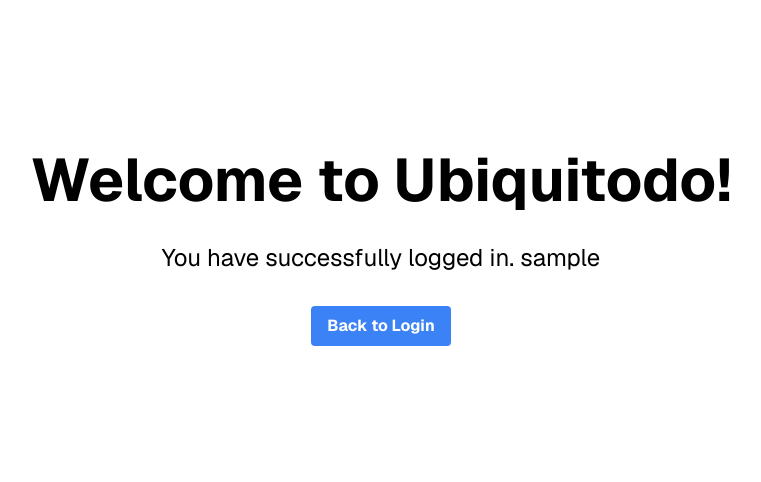
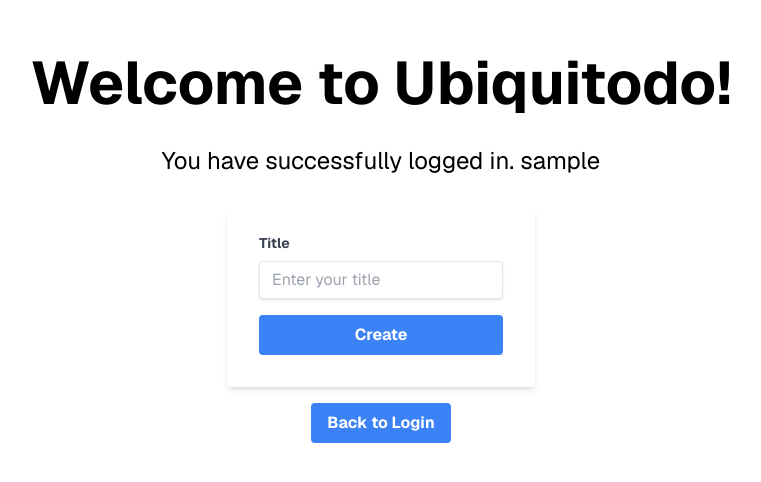
Before and after one commit to zemzale/ubiquitest, a Next.js app in the folder frontend/: page /dashboard in a window 1280 px wide. Shown: the part 152-634 px from the top of the page, without its empty margins (259-1020 px from the left). Built offline with nearby package versions, Linux system fonts and the light colour scheme; no server answers; sample sign-in values are in the browser's storage.

Commit message:
feat: Add UI for adding items

```diff
--- a/frontend/package.json
+++ b/frontend/package.json
@@ -22,6 +22,7 @@
     "next": "^15.0.1",
     "react": "^18.3.1",
     "react-dom": "^18.3.1",
+    "uuid": "^11.1.0",
     "zod": "^3.23.3"
   },
   "devDependencies": {
--- a/frontend/src/pages/dashboard.tsx
+++ b/frontend/src/pages/dashboard.tsx
@@ -1,6 +1,8 @@
 import Head from "next/head";
 import Link from "next/link";
 import { useRouter } from "next/router";
+import { handleClientScriptLoad } from "next/script";
+import { useAddItem } from "~/query/item";
 import { useUser } from "~/query/user";
 
 export default function Dashboard() {
@@ -32,6 +34,7 @@
                 <p className="text-2xl mb-8">
                     You have successfully logged in. {query.data.username}
                 </p>
+                <AddItem />
                 <Link
                     href="/"
                     className="bg-blue-500 hover:bg-blue-700 text-white font-bold py-2 px-4 rounded"
@@ -56,3 +59,43 @@
         </>
     );
 }
+
+
+function AddItem() {
+    const mutation = useAddItem();
+
+    const handleSubmit = async (e: React.FormEvent) => {
+        e.preventDefault();
+        const form = e.target;
+        const formData = {
+            title: form.elements.title.value,
+        };
+
+        mutation.mutate(formData);
+    }
+
+    return <>
+        <form
+            onSubmit={handleSubmit}
+            className="bg-white shadow-md rounded px-8 pt-6 pb-8 mb-4"
+        >
+            <div className="mb-4">
+                <label
+                    className="block text-gray-700 text-sm font-bold mb-2"
+                    htmlFor="title"
+                >
+                    Title
+                </label>
+                <input
+                    className="shadow appearance-none border rounded w-full py-2 px-3 text-gray-700 leading-tight focus:outline-none focus:shadow-outline"
+                    id="title"
+                    type="text"
+                    placeholder="Enter your title"
+                    required
+                />
+            </div>
+            <button className="bg-blue-500 hover:bg-blue-700 text-white font-bold py-2 px-4 rounded focus:outline-none focus:shadow-outline w-full">Create</button>
+        </form>
+    </>;
+
+}
--- /dev/null
+++ b/frontend/src/query/item.ts
@@ -0,0 +1,46 @@
+import { useMutation, useQuery, useQueryClient } from '@tanstack/react-query'
+import { env } from '~/env'
+import { v4 as uuidv4 } from 'uuid';
+
+type Item = {
+    title: string;
+    id: string,
+}
+
+export function useTodos() {
+    return useQuery({
+        queryKey: ['todos'],
+        queryFn: () => fetch(`${env.NEXT_PUBLIC_API_URL}/todos`)
+            .then((res) => res.json())
+            .then((data) => data as Item[]),
+    });
+}
+
+export function useAddItem() {
+    const queryClient = useQueryClient();
+    return useMutation({
+        mutationFn: postItem,
+        onSuccess: () => {
+            queryClient.invalidateQueries({ queryKey: ['todos'] });
+        },
+    })
+}
+
+type NewItem = Omit<Item, 'id'>;
+
+async function postItem(body: NewItem) {
+    const id = uuidv4();
+    const item: Item = {
+        id: id,
+        ...body,
+    };
+
+    return fetch(`${env.NEXT_PUBLIC_API_URL}/todos`, {
+        method: 'POST',
+        headers: {
+            'Content-Type': 'application/json',
+        },
+        body: JSON.stringify(item),
+    })
+        .then((res) => res.json())
+}
```
Also changed, not shown: 1 other file (tests, documents, lock files or other folders).
